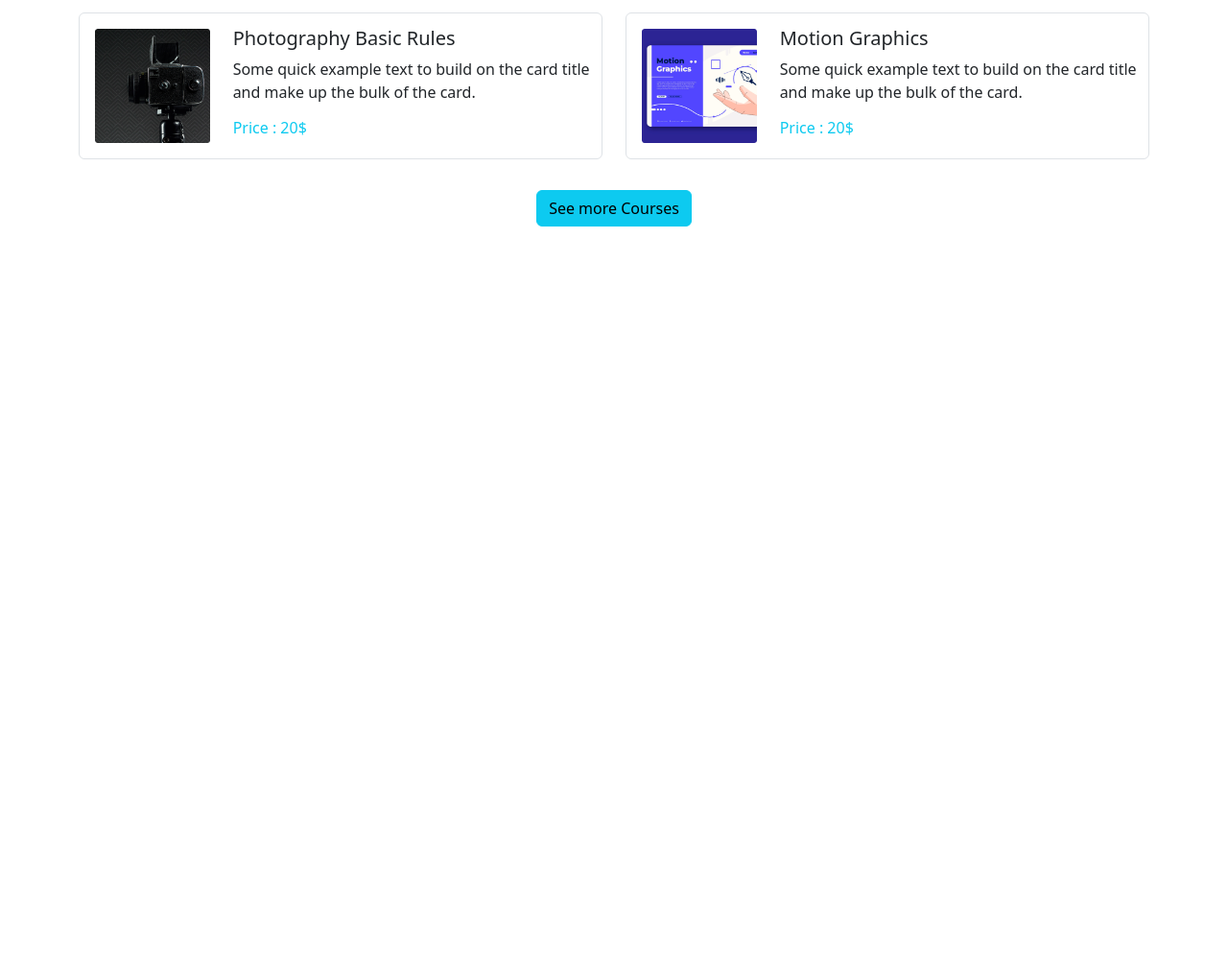
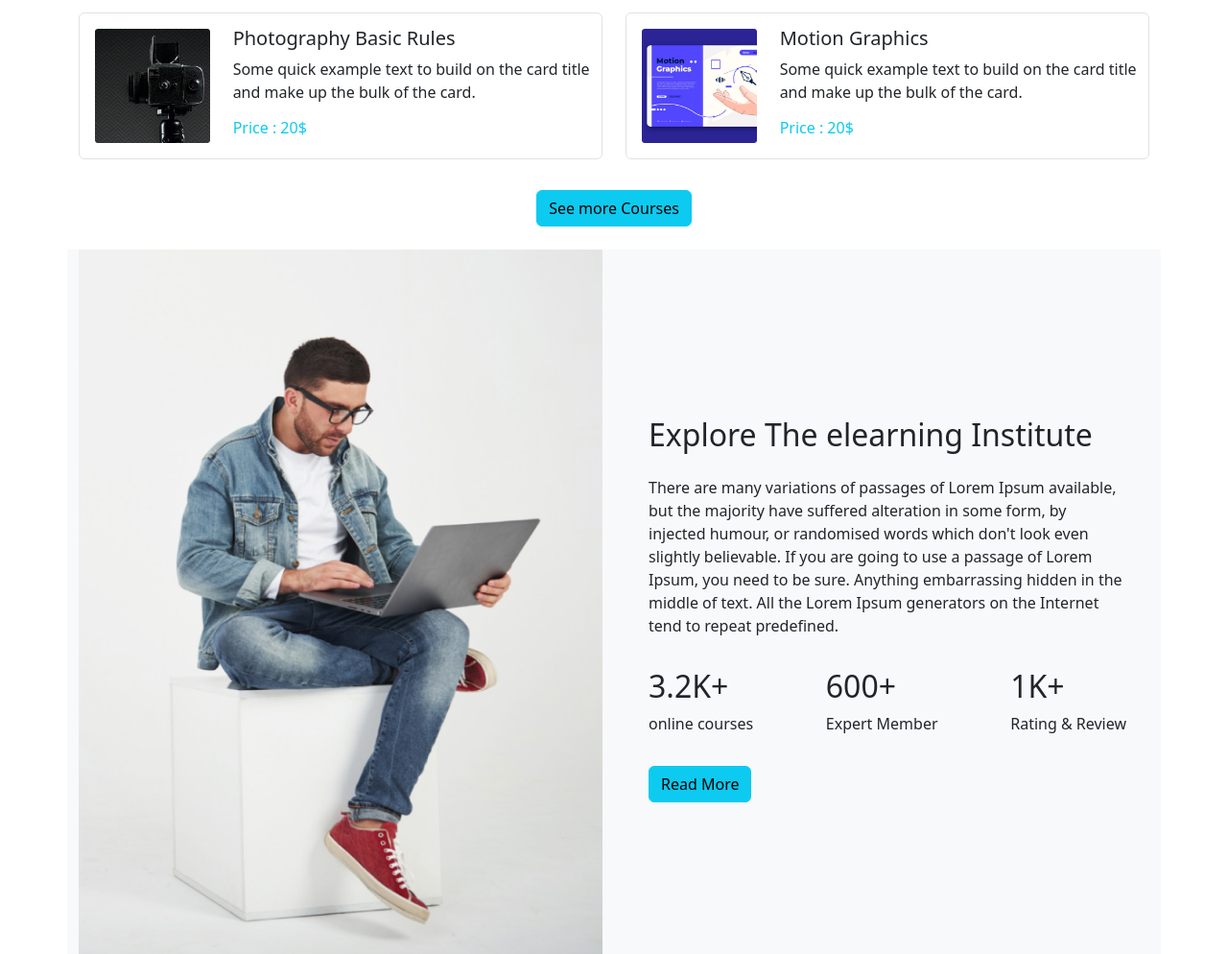
Before and after one commit to sohagislampk/Edu-Inside, a plain HTML site: page index.html in a window 1280 px wide. Shown: the part 1036-2030 px from the top of the page at 96% size. Before the commit the page ends 1296 px from the top, so only its background shows below. Drawn offline with nearby package versions, Linux system fonts and the light colour scheme.

Commit message:
Explore section added

```diff
--- a/index.html
+++ b/index.html
@@ -180,6 +180,43 @@
             </div>
             <button class="btn btn-info my-4">See more Courses</button>
         </section>
+        <!--Explor section  -->
+        <section class="container">
+            <div class="row bg-light">
+                <div class="col-6">
+                    <img src="images/working.png" class="img-fluid" alt="">
+                </div>
+                <div class="col-6 d-flex align-items-center">
+                    <div class="m-4">
+                        <h2 class="py-3">Explore The elearning Institute</h2>
+                        <p>There are many variations of passages of Lorem Ipsum available, but the majority have
+                            suffered
+                            alteration in some form, by injected humour, or randomised words which don't look even
+                            slightly
+                            believable. If you are going to use a passage of Lorem Ipsum, you need to be sure.
+
+                            Anything embarrassing hidden in the middle of text. All the Lorem Ipsum generators on the
+                            Internet
+                            tend to repeat predefined.</p>
+                        <div class="d-flex justify-content-between py-3">
+                            <div>
+                                <h2>3.2K+</h2>
+                                <p>online courses</p>
+                            </div>
+                            <div>
+                                <h2>600+</h2>
+                                <p>Expert Member</p>
+                            </div>
+                            <div>
+                                <h2>1K+</h2>
+                                <p>Rating & Review</p>
+                            </div>
+                        </div>
+                        <button class="btn btn-info">Read More</button>
+                    </div>
+                </div>
+            </div>
+        </section>
     </main>
 
     <!-- Boot strap js  -->
```
